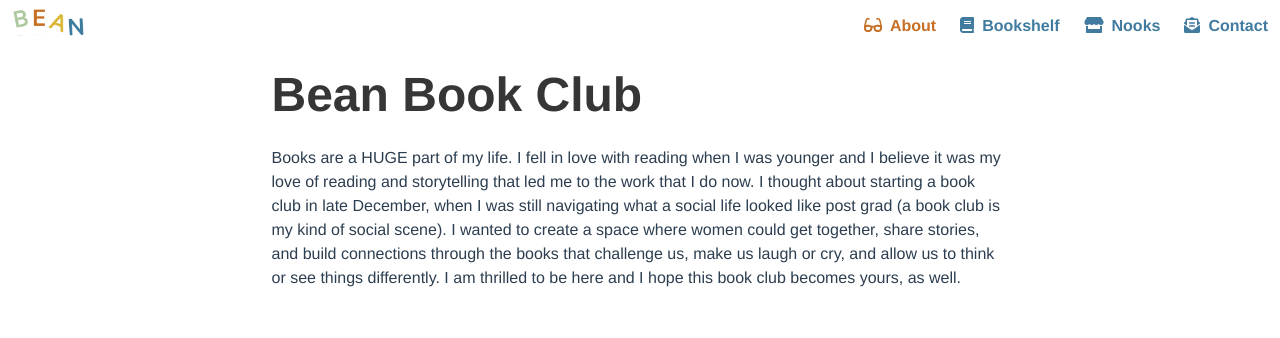
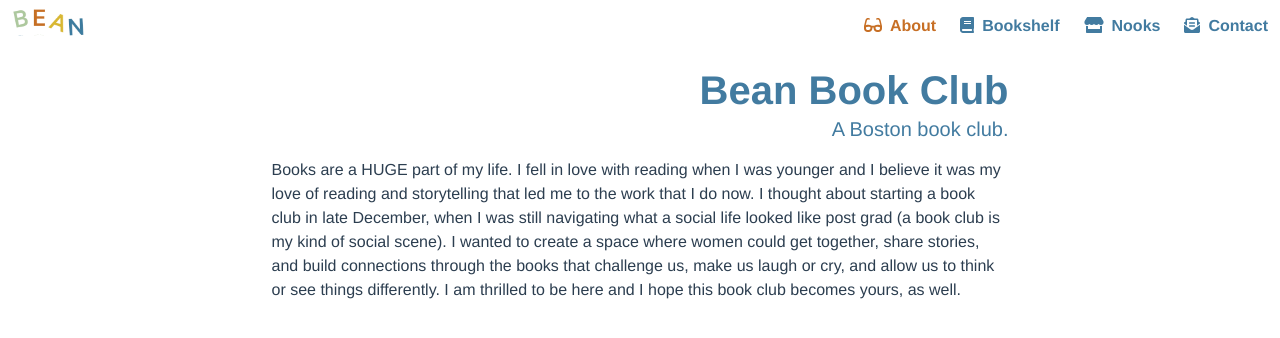
Before and after one commit to tlyver/beanbook-web, a Vue app: page /about in a window 1280 px wide. Shown: the top 338 px of the page. Built offline with nearby package versions, Linux system fonts and the light colour scheme.

Commit message:
Uses common header
Styles header.

```diff
--- a/src/views/About.vue
+++ b/src/views/About.vue
@@ -1,11 +1,21 @@
 <template>
-  <div class="about">
-    <h1 class="title is-1">
-      Bean Book Club
-    </h1>
+  <div class="">
+    <div class="page-title">
+      <h1 class="title is-2 has-text-primary">
+        Bean Book Club
+      </h1>
+      <h5 class="subtitle has-text-primary">
+        A Boston book club.
+      </h5>
+    </div>
     <div class="">
       Books are a HUGE part of my life. I fell in love with reading when I was younger and I believe it was my love of reading and storytelling that led me to the work that I do now.
 I thought about starting a book club in late December, when I was still navigating what a social life looked like post grad (a book club is my kind of social scene). I wanted to create a space where women could get together, share stories, and build connections through the books that challenge us, make us laugh or cry, and allow us to think or see things differently. I am thrilled to be here and I hope this book club becomes yours, as well.
     </div>
   </div>
 </template>
+
+  <style lang="sass" scoped>
+    .page-title
+      margin-bottom: 1rem
+  </style>
```
